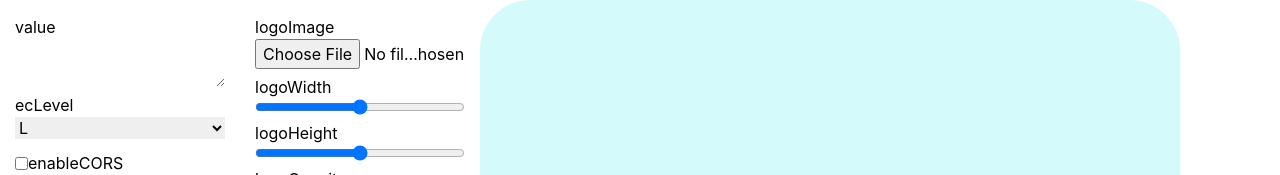
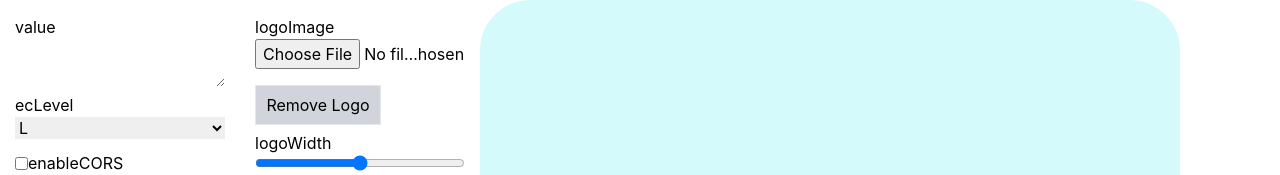
Before and after one commit to WunnaO/react-qrcode-logo, a React (Vite) app: page / in a window 1280 px wide. Shown: the top 175 px of the page. Built offline with nearby package versions, Linux system fonts and the light colour scheme.

Commit message:
add remove logo button

```diff
--- a/src/components/ImageUploadField.jsx
+++ b/src/components/ImageUploadField.jsx
@@ -1,8 +1,10 @@
 import { useState } from "react";
 
-const ImageUploadField = ({ name, handleChange }) => {
+// eslint-disable-next-line react/prop-types
+function ImageUploadField({ name, handleChange }) {
   const [errorFile, setErrorFile] = useState(false);
 
+  let target;
   const retrievePathFile = (files) => {
     const file = files[0];
     if (file.type !== "image/png" && file.type !== "image/jpeg") {
@@ -10,7 +12,7 @@ const ImageUploadField = ({ name, handleChange }) => {
       console.error("Only png and jpg/jpeg allowed.");
     } else {
       setErrorFile(false);
-      const target = {};
+      target = {};
       const reader = new FileReader();
       reader.readAsDataURL(file);
       reader.onloadend = () => {
@@ -39,13 +41,19 @@ const ImageUploadField = ({ name, handleChange }) => {
         </p>
       )}
       {/* <input
-        type="file"
-        name={name}
-        accept=".png, .jpg, .jpeg, .kri , .svg"
-        onChange={handleChange}
-      /> */}
+              type="file"
+              name={name}
+              accept=".png, .jpg, .jpeg, .kri , .svg"
+              onChange={handleChange}
+            /> */}
+      <button
+        className="border divide-solid w-[60%] mt-4 bg-gray-300 text-center h-[40px]"
+        // onChange={removeLogoHandler}
+      >
+        Remove Logo
+      </button>
     </div>
   );
-};
+}
 
 export default ImageUploadField;
```
